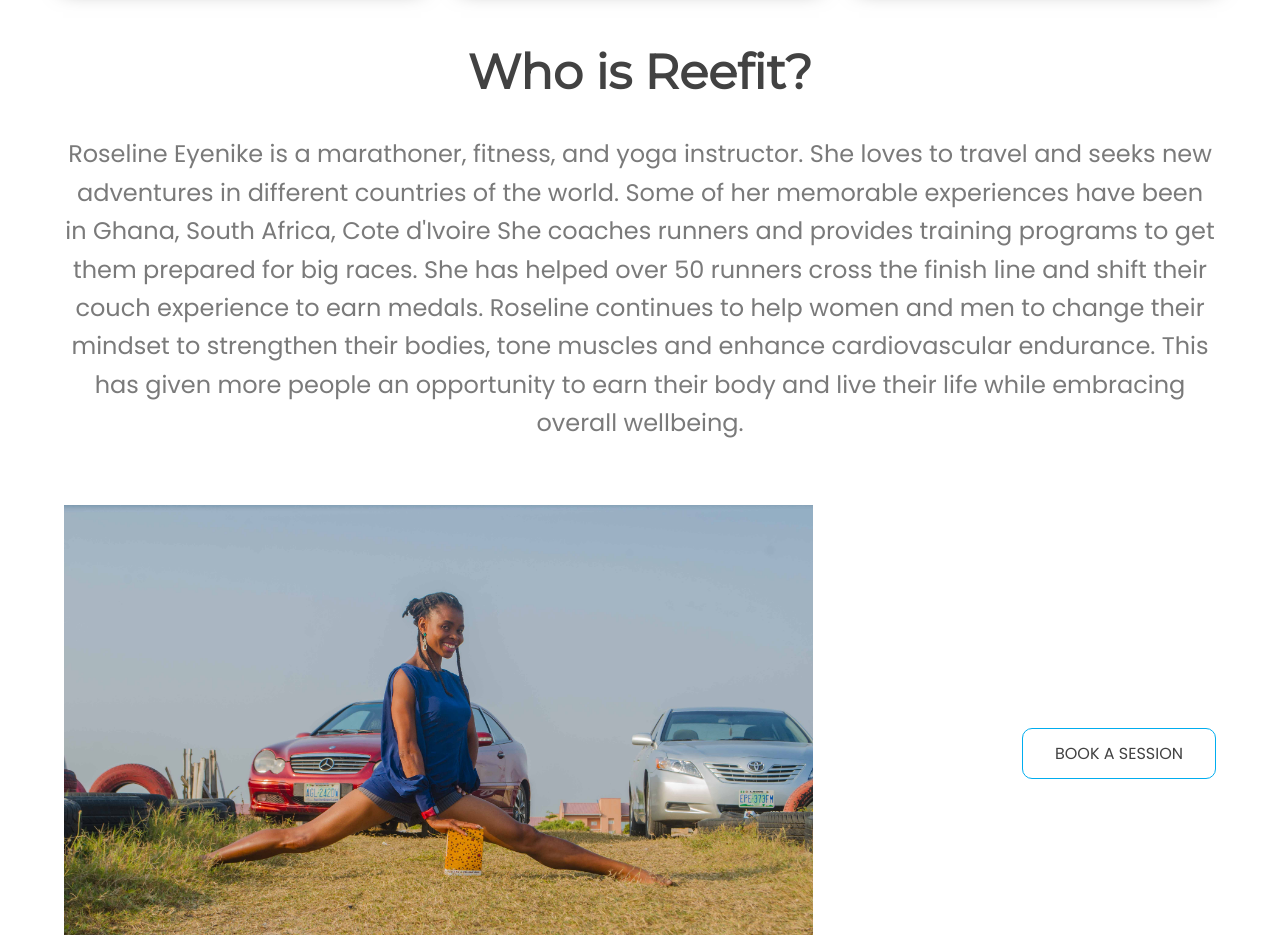
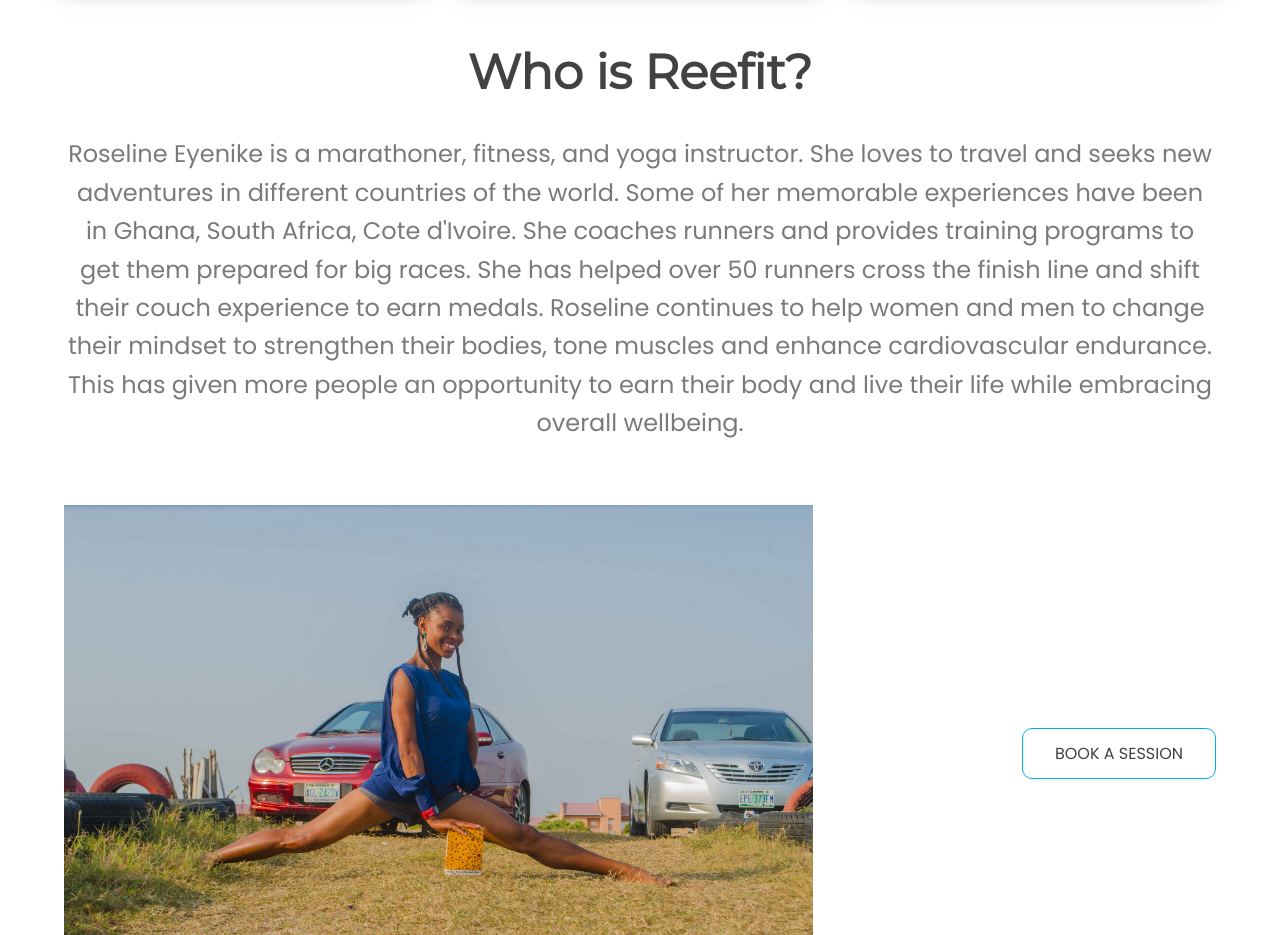
Before and after one commit to Terieyenike/Reefit, a plain HTML site: page index.html in a window 1280 px wide. Shown: the part 1120-2055 px from the top of the page. Drawn offline with Linux system fonts and the light colour scheme.

Commit message:
fixed error in content, about section

```diff
--- a/index.html
+++ b/index.html
@@ -115,7 +115,7 @@
             Roseline Eyenike is a marathoner, fitness, and yoga instructor. She
             loves to travel and seeks new adventures in different countries of
             the world. Some of her memorable experiences have been in Ghana,
-            South Africa, Cote d'Ivoire She coaches runners and provides
+            South Africa, Cote d'Ivoire. She coaches runners and provides
             training programs to get them prepared for big races. She has helped
             over 50 runners cross the finish line and shift their couch
             experience to earn medals. Roseline continues to help women and men
```
